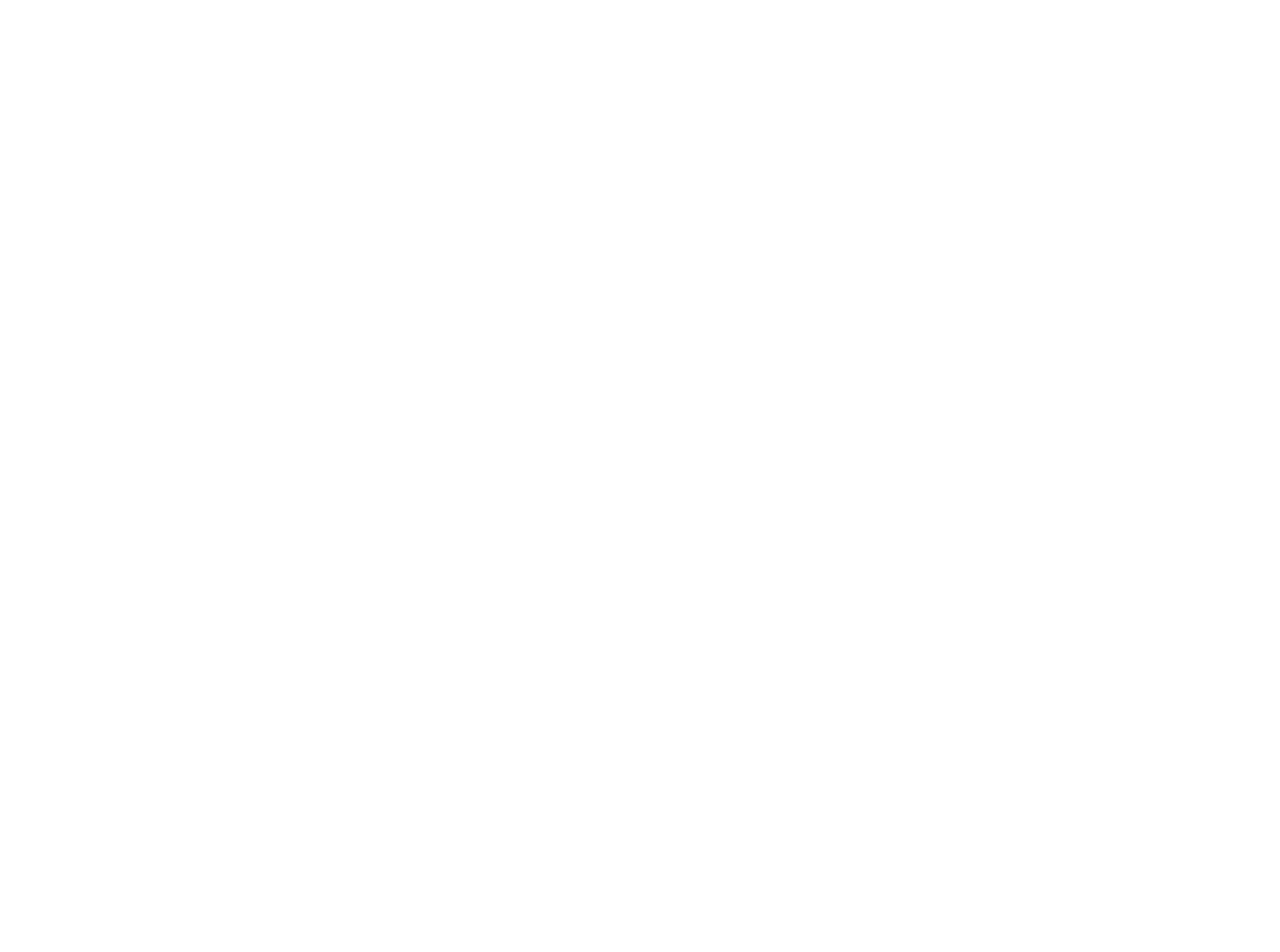
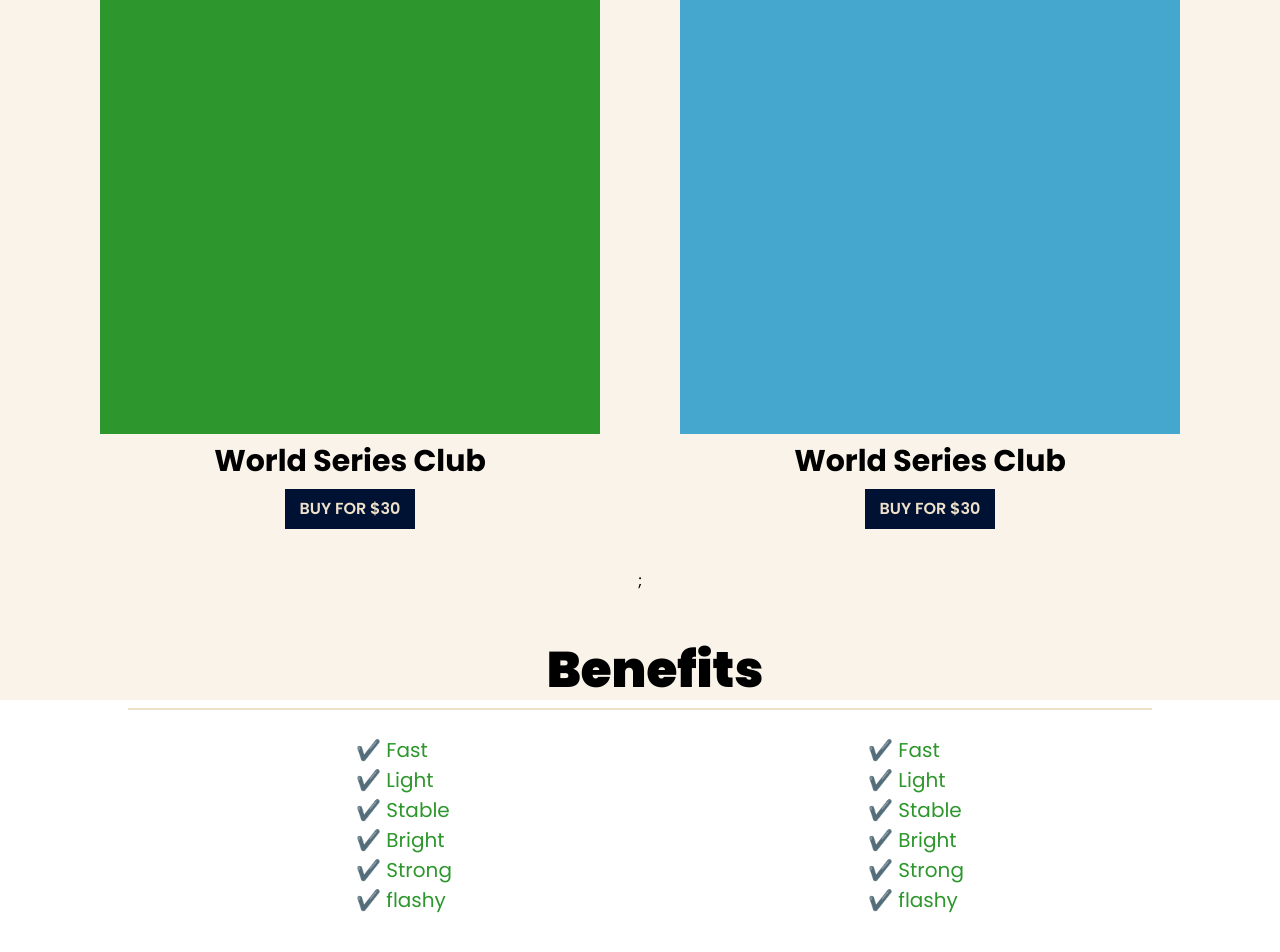
Before and after one commit to tdematos/Ecommerce-Store, a React (Vite) app in the folder ecom-website-project/: page / in a window 1280 px wide. Shown: the part 1300-2252 px from the top of the page. Before the commit the page ends 1464 px from the top, so only its background shows below. Built offline with nearby package versions, Linux system fonts and the light colour scheme.

Commit message:
create item compare section and styled items using css

```diff
--- /dev/null
+++ b/ecom-website-project/src/components/CompairColumn.tsx
@@ -0,0 +1,19 @@
+import React from "react";
+import "../style/itemCompare.css";
+
+const CompareColumn: React.FC = () => {
+  return (
+    <div className="compare-column">
+      <ul>
+        <li>Fast</li>
+        <li>Light</li>
+        <li>Stable</li>
+        <li>Bright</li>
+        <li>Strong</li>
+        <li>flashy</li>
+      </ul>
+    </div>
+  );
+};
+
+export default CompareColumn;
--- a/ecom-website-project/src/components/ItemCarousal.tsx
+++ b/ecom-website-project/src/components/ItemCarousal.tsx
@@ -19,7 +19,6 @@
             <ItemCard />
             <ItemCard />
             <ItemCard />
-
             <div className="right-select">
               <p>&gt;</p>
             </div>
--- a/ecom-website-project/src/components/ItemCompare.tsx
+++ b/ecom-website-project/src/components/ItemCompare.tsx
@@ -1,7 +1,45 @@
-import React from "react";
+import React, { Fragment } from "react";
+import CompareColumn from "./CompairColumn";
+import "../style/itemCompare.css";
 
 const ItemCompare: React.FC = () => {
-  return <div>Item Compare</div>;
+  return (
+    <Fragment>
+      <section className="compare-section">
+        <div className="two-item-pics">
+          <div className="compare-heading">
+            <h3>THIS ONE IS BETTER...</h3>
+            <p className="compare-subheading">
+              This limited time promotion is running out soon.
+            </p>
+            <div className="pic-container">
+              <div className="item-container">
+                <div className="item-photo-one"></div>
+                <h4>World Series Club</h4>
+                <button className="item-cta">BUY FOR $30</button>
+              </div>
+
+              <div className="item-container">
+                <div className="item-photo-two"></div>
+                <h4>World Series Club</h4>
+                <button className="item-cta">BUY FOR $30</button>
+              </div>
+            </div>
+          </div>
+        </div>
+        ;
+        <div className="item-benefits">
+          <h3 className="benefit-header">Benefits</h3>
+          <hr />
+          <div className="compare-container">
+            <CompareColumn />
+            <CompareColumn />
+          </div>
+        </div>
+        <div className="verticle-compare"></div>
+      </section>
+    </Fragment>
+  );
 };
 
 export default ItemCompare;
--- a/ecom-website-project/src/style/hompage.css
+++ b/ecom-website-project/src/style/hompage.css
@@ -4,6 +4,7 @@
   --banner-color: #a1d5cc;
   --sand-color: #efe0ca;
   --white-color: white;
+  --lightsand-color: #f9f3ea;
 }
 
 .banner {
--- /dev/null
+++ b/ecom-website-project/src/style/itemCompare.css
@@ -0,0 +1,116 @@
+.compare-section {
+  background-color: var(--lightsand-color);
+  height: 120vh;
+  display: flex;
+  flex-direction: column;
+  justify-content: flex-start;
+  align-items: center;
+}
+
+.compare-heading {
+  display: flex;
+  flex-direction: column;
+  justify-content: center;
+  align-items: center;
+}
+
+h3 {
+  font-size: 60px;
+  padding-top: 40px;
+}
+
+.item-photo-one {
+  height: 500px;
+  width: 500px;
+  background-color: rgb(45, 151, 45);
+}
+
+.item-photo-two {
+  height: 500px;
+  width: 500px;
+  background-color: rgb(69, 167, 206);
+}
+
+.pic-container {
+  display: flex;
+  flex-direction: row;
+  justify-content: center;
+  align-items: center;
+}
+
+.item-container {
+  display: flex;
+  flex-direction: column;
+  justify-content: center;
+  align-items: center;
+  margin: 40px;
+}
+
+h4 {
+  font-size: 30px;
+  margin: 5px;
+}
+
+.benefit-header {
+  display: flex;
+  flex-direction: row;
+  justify-content: center;
+  align-items: center;
+}
+
+.item-cta {
+  width: 130px;
+  font-weight: 600;
+  height: 40px;
+  background-color: var(--darkBlue-color);
+  color: var(--sand-color);
+  border: none;
+  transition: background-color 0.75s;
+}
+
+.item-cta:hover {
+  cursor: pointer;
+  background-color: var(--orange-color);
+  color: var(--darkBlue-color);
+}
+
+.item-benefits {
+  width: 80%;
+}
+
+.item-benefits > h3 {
+  font-size: 50px;
+  width: 100%;
+}
+
+hr {
+  height: 2px;
+  background-color: var(--sand-color);
+  border: none;
+  margin: 0px 0px 25px 0px;
+}
+
+.compare-container {
+  display: flex;
+  flex-direction: row;
+  justify-content: center;
+  align-items: center;
+}
+
+.compare-column {
+  width: 100%;
+  display: flex;
+  flex-direction: column;
+  align-items: center;
+  justify-content: center;
+}
+
+li {
+  font-size: 20px;
+  list-style-type: none;
+  color: rgb(45, 151, 45);
+}
+
+li::before {
+  content: "✔️ ";
+}
```
